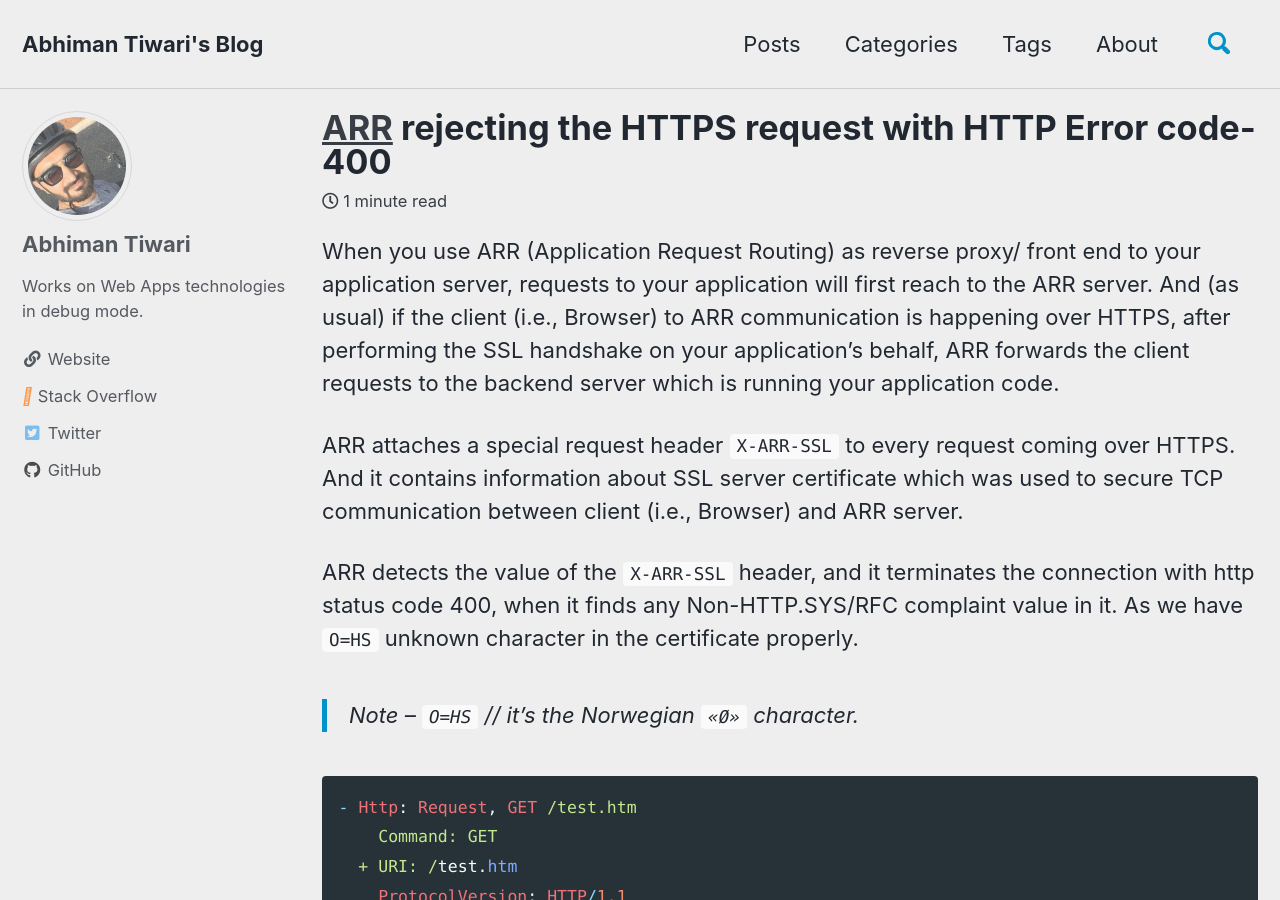
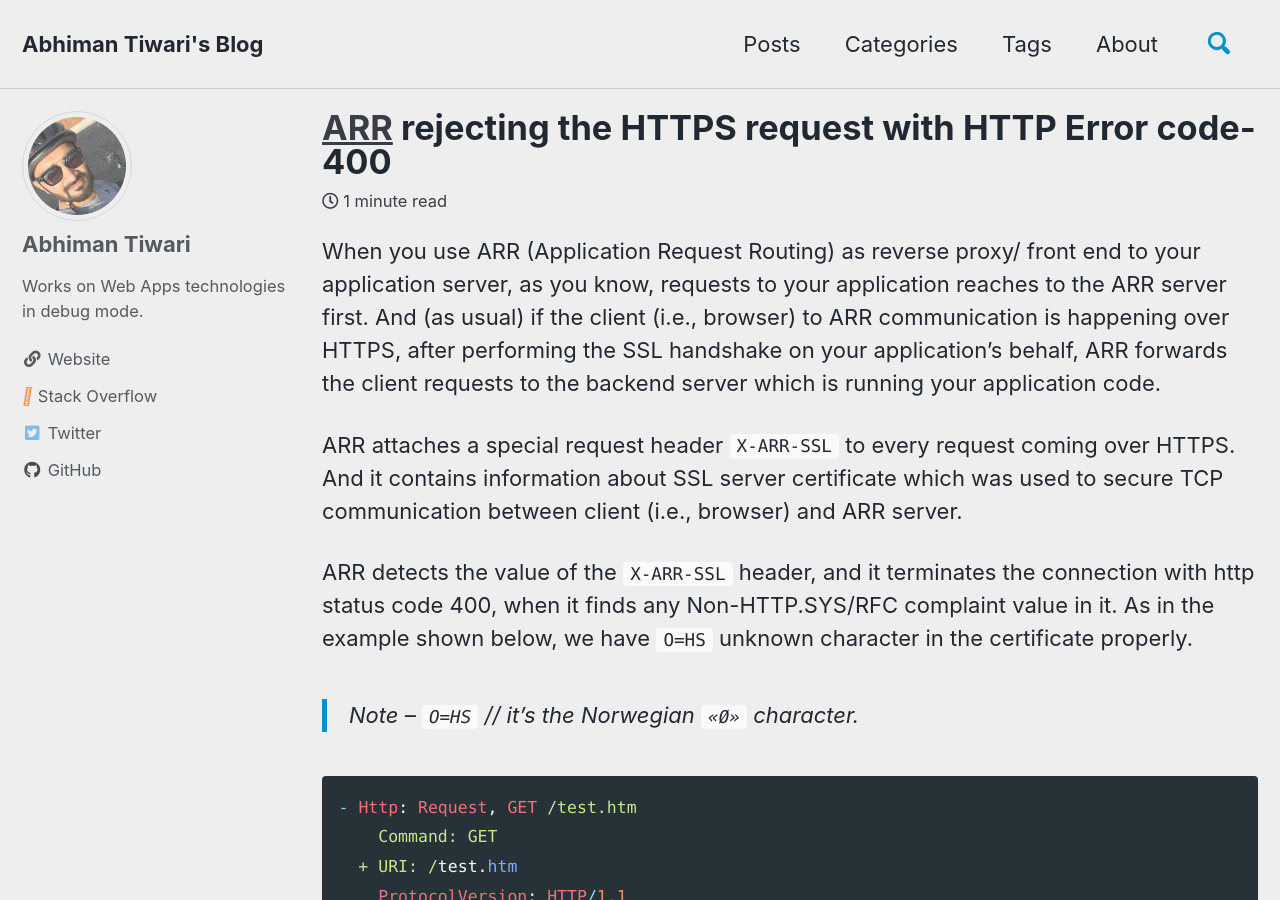
Before and after one commit to abhimantiwari/abhimantiwari.github.io, a Jekyll site: the page built from _posts/2021-05-19-ARR.md, in a window 1280 px wide and 900 px high. Built offline with Jekyll 4.4.1, drawn with Linux system fonts in a browser that asks for light colours; cached includes are drawn as plain includes; comment, search, counter and statistics services are not loaded; some of the changed text lies outside the part shown.

Commit message:
Update 2021-05-19-ARR.md

````diff
--- a/_posts/2021-05-19-ARR.md
+++ b/_posts/2021-05-19-ARR.md
@@ -8,14 +8,15 @@ tags:
   - Certificate
 ---
 
-When you use ARR (Application Request Routing) as reverse proxy/ front end to your application server, requests to your application will first reach to the ARR server. And (as usual) if the client (i.e., Browser) to ARR communication is happening over HTTPS, after performing the SSL handshake on your application’s behalf, ARR forwards the client requests to the backend server which is running your application code.
+When you use ARR (Application Request Routing) as reverse proxy/ front end to your application server, as you know, requests to your application reaches to the ARR server first. And (as usual) if the client (i.e., browser) to ARR communication is happening over HTTPS, after performing the SSL handshake on your application’s behalf, ARR forwards the client requests to the backend server which is running your application code.
 
 
 
-ARR attaches a special request header `X-ARR-SSL` to every request coming over HTTPS. And it contains information about SSL server certificate which was used to secure TCP communication between client (i.e., Browser) and ARR server.
+ARR attaches a special request header `X-ARR-SSL` to every request coming over HTTPS. And it contains information about SSL server certificate which was used to secure TCP communication between client (i.e., browser) and ARR server.
 
 
-ARR detects the value of the `X-ARR-SSL` header, and it terminates the connection with http status code 400, when it finds any Non-HTTP.SYS/RFC complaint value in it.  As we have `O=HS` unknown character in the certificate properly.
+ARR detects the value of the `X-ARR-SSL` header, and it terminates the connection with http status code 400, when it finds any Non-HTTP.SYS/RFC complaint value in it.
+As in the example shown below, we have `O=HS` unknown character in the certificate properly.
 > Note – `O=HS` // it’s the Norwegian `«Ø»` character.
 
 ```ruby
@@ -54,8 +55,7 @@ Notice that any unknown character e.g., one shown above, would be ideally pulled
   + payload: HttpContentType =  text/html; charset=us-ascii
 ```
 <br/>
-**Suggestion**: Verify the certificate which you are using and check the properly if there is any unknown character. If so, work with the certificate provider to fix the same.
+**Suggestion**: Verify the certificate which you are using, and check the properly if there is any unknown character. If so, work with the certificate provider to fix the same.
 
 <br/>
-<br/>
 > PS – You can also use this value (“X-ARR-SSL”) to detect if the call to your application was made over HTTP or HTTPS.
````
